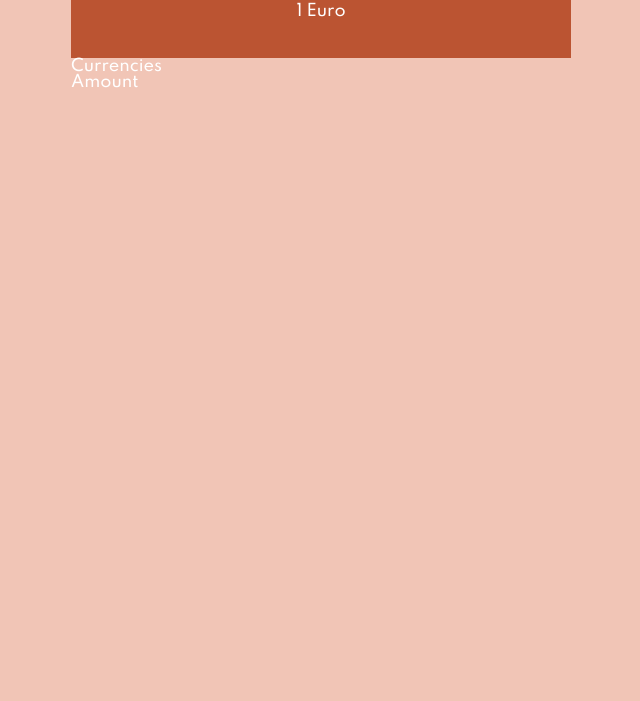
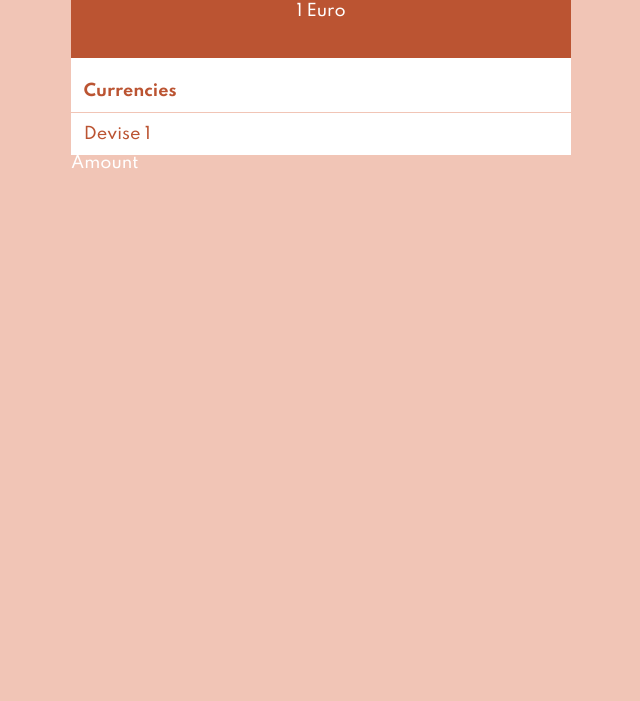
Before and after one commit to KillianCourvoisier/Spe-React-E04-converter-v1-killiancourvoisier, a React app: page / in a window 1280 px wide. Shown: the part 99-800 px from the top of the page, without its empty margins (319-959 px from the left). Built offline with nearby package versions, Linux system fonts and the light colour scheme.

Commit message:
Currencies static -done-

```diff
--- a/src/components/App/styles.css
+++ b/src/components/App/styles.css
@@ -1,6 +1,5 @@
 .converter {
   width: 500px;
-  height: 500px;
   margin: 1em auto;
   padding-top: 0.2em;
 }
--- a/src/components/Currencies/index.js
+++ b/src/components/Currencies/index.js
@@ -3,7 +3,14 @@ import PropTypes from 'prop-types';
 import './style.scss';
 
 const Currencies = () => (
-  <div>Currencies</div>
+  <div className="currencies">
+    <div className="currencies-title">
+      Currencies
+    </div>
+    <ul className="currencies-list">
+      <li className="currency">Devise 1</li>
+    </ul>
+  </div>
 );
 
 export default Currencies;
--- a/src/components/Currencies/style.scss
+++ b/src/components/Currencies/style.scss
@@ -0,0 +1,26 @@
+@use 'src/styles/vars';
+
+.currencies {
+    background-color: vars.$color-light;
+    max-height: 250px;
+    overflow-y: auto;
+    color: vars.$color;
+    &-title {
+        padding: vars.$gutter;
+        margin-top: vars.$gutter;
+        font-weight: bold;
+    }
+}
+
+.currency {
+    color: vars.$color;
+    padding: vars.$gutter;
+    border-top: 1px solid vars.$color-alt;
+    font-weight: 500;
+    transition: background-color 1s;
+    cursor: pointer;
+    &:hover {
+        background-color: vars.$color-alt;
+        transition-duration: vars.$transition-fast;
+    }
+}
```
